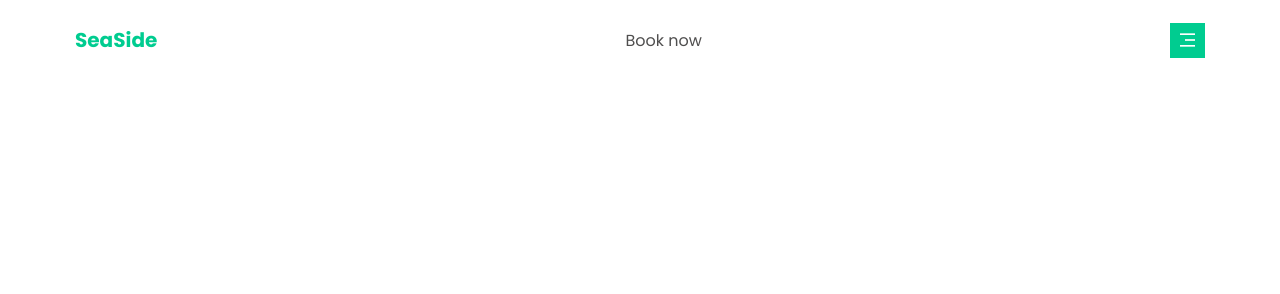
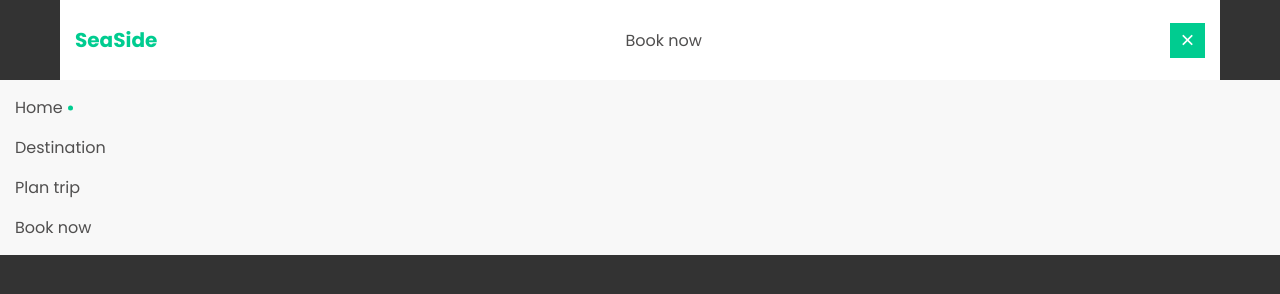
Before and after one commit to yykuk2003/gmail, a plain HTML site: page index.html in a window 1280 px wide. Both pictures are taken after a click on the element 1187 px from the left and 40 px from the top of the page. Drawn offline with nearby package versions, Linux system fonts and the light colour scheme.

Commit message:
add toggle bar

```diff
--- a/index.html
+++ b/index.html
@@ -43,6 +43,23 @@
         </header>
 
 
+        <main>
+
+
+
+
+
+
+
+        </main>
+
+
+
+
+
+
+
+        <script src="main.js"></script>
     </body>
 
     <footer>
--- a/main.js
+++ b/main.js
@@ -1,7 +1,7 @@
 const menuToggleIcon = document.getElementById('menu-toggle-icon');
 const navMobile = document.getElementById('nav');
 const headerElement = document.getElementById('header');
-
+//const menuToggleIcon = document.getElementById();
 
 //Toggle navigation
 const toggleMenu = () => {
@@ -10,3 +10,14 @@ const toggleMenu = () => {
 }
 
 menuToggleIcon.addEventListener('click', toggleMenu);
+
+
+const headerScrollEvent = () => {
+    if (this.scrollY >= 30) {
+        headerElement.classList.add('active-scroll');
+    } else {
+        headerElement.classList.remove('active-scroll');
+    }
+}
+
+window.addEventListener('scroll', headerScrollEvent)
--- a/styles.css
+++ b/styles.css
@@ -169,6 +169,38 @@ i {
     transition: tranform .25s;
 }
 
+/*if nav has class of active*/
 .nav.active .nav-mobile {
     transform: translateY(8rem);
 }
+
+.nav.active .menu-open-icon {
+    display: none;
+}
+
+.nav.active .menu-close-icon {
+    display: block;
+}
+
+.header::before {
+    content: '';
+    position: absolute;
+    top: 0;
+    left: 0;
+    width: 100%;
+    height: 100vh;
+    background-color: rgba(0,0,0,.8);
+    z-index: -1;
+    opacity: 0;
+    transform: scale(0);
+    transition: opacity .5s;
+}
+
+.header.active::before {
+    opacity: 1;
+    transform: scale(1);
+}
+
+.header.active-scroll {
+    border-bottom: 1px solid rgba(0, 0, 0, .1);
+}
```
